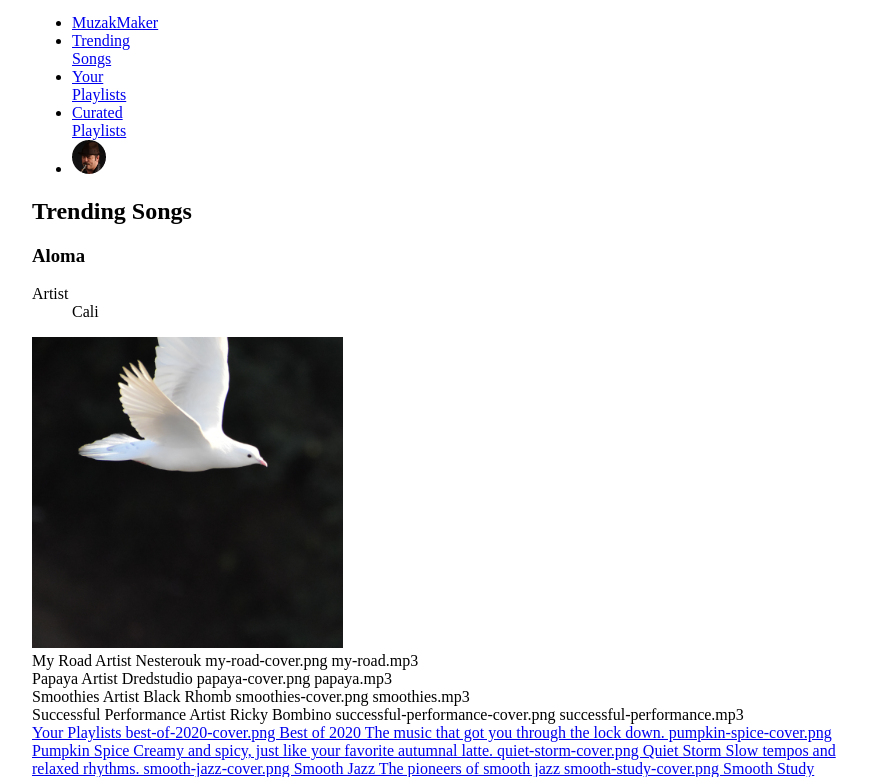
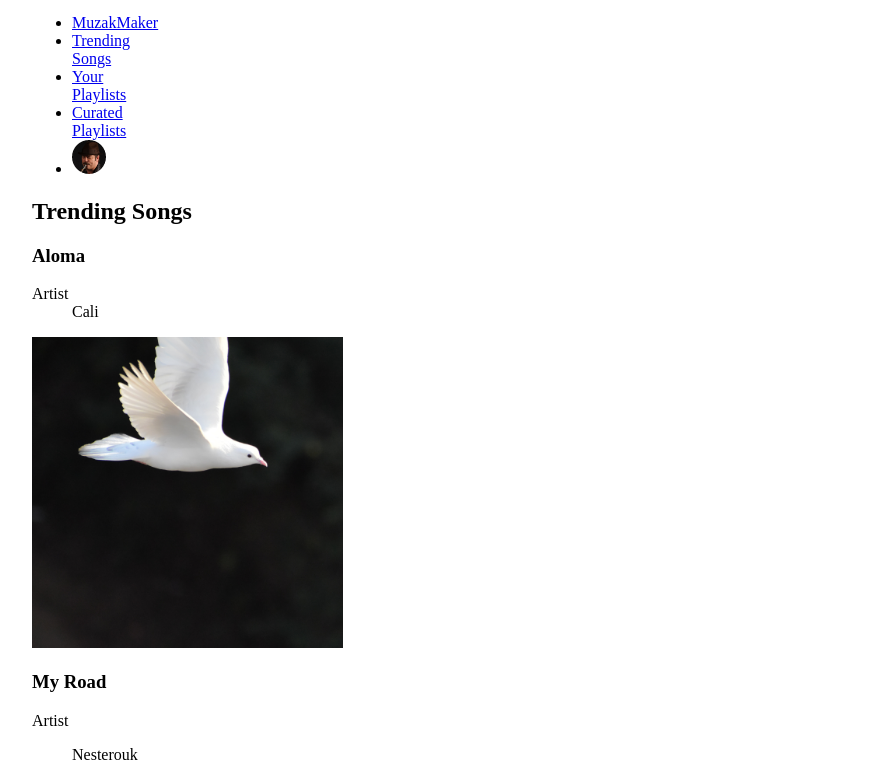
Before and after one commit to ccarra1/mediastreaming, a plain HTML site: page index.html in a window 1280 px wide. Shown: the part 125-902 px from the top of the page, without its empty margins (191-1082 px from the left). Drawn offline with Linux system fonts and the light colour scheme.

Commit message:
Update index.html

```diff
--- a/index.html
+++ b/index.html
@@ -37,10 +37,13 @@
                     <audio>aloma.mp3</audio>
                 </section>
                 <section>
-                    My Road
-                    Artist Nesterouk
-                    my-road-cover.png
-                    my-road.mp3
+                    <h3>My Road</h3>
+                    <dl>
+                        <dl>Artist</dl>
+                        <dd>Nesterouk</dd>
+                    </dl>
+                    <img src="images/my-road-cover.png" alt="">
+                    <audio src="audio/my-road.mp3"></audio>
                 </section>
                 <section>
                     Papaya
```
